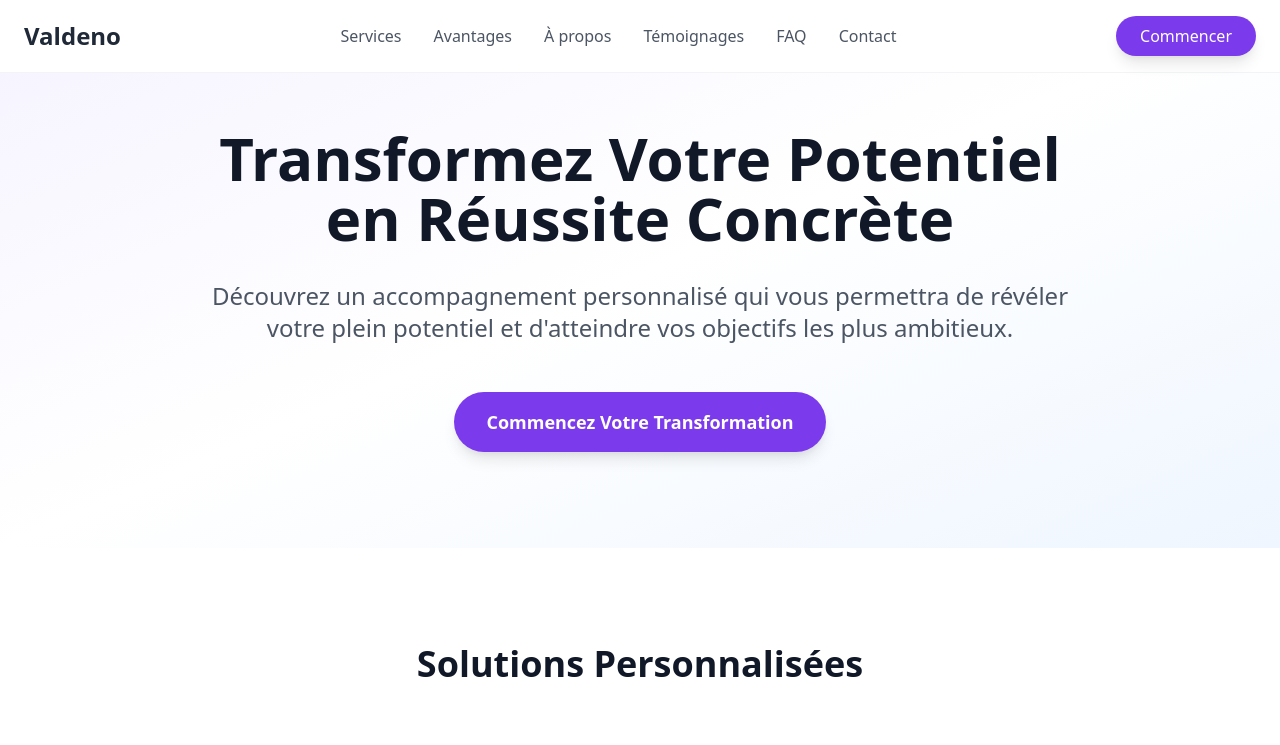
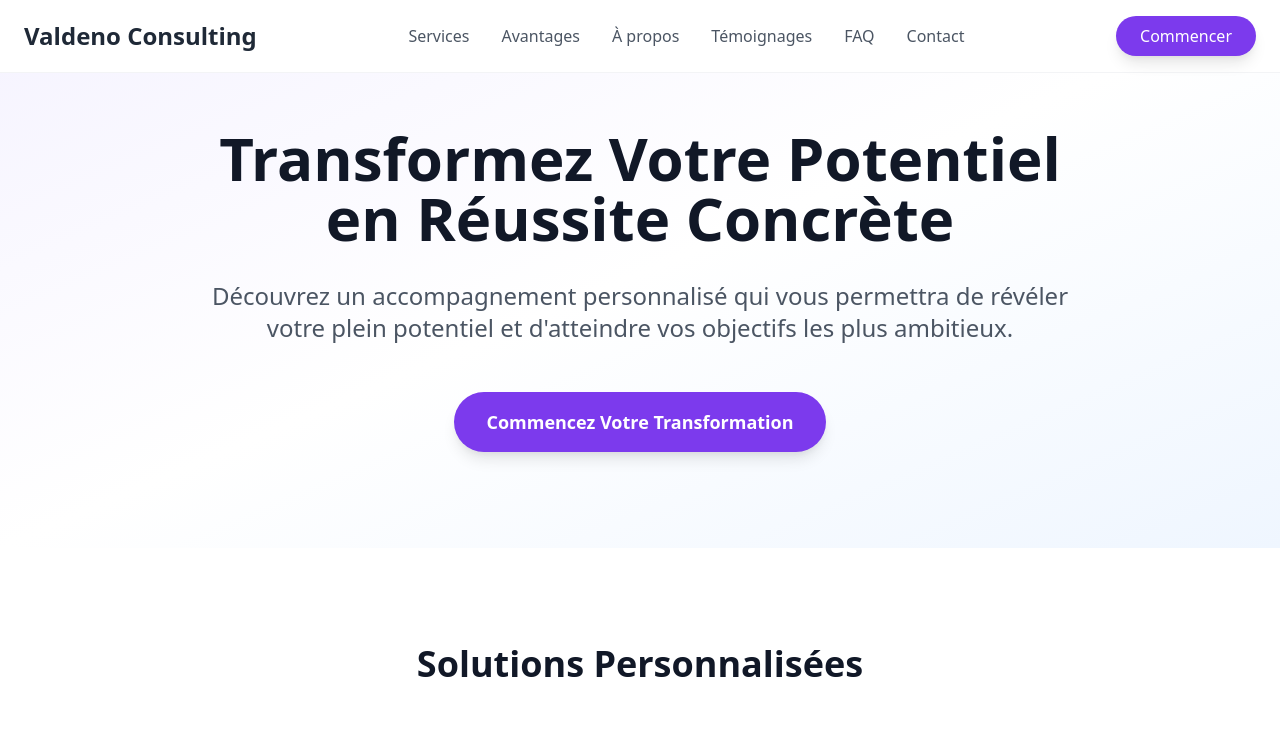
Before and after one commit to valdeno974/conseil-en-d-veloppement-professionnel---personnel-2025-03-11-qkzoz, a plain HTML site: page index.html in a window 1280 px wide. Shown: the top 745 px of the page. Drawn offline with nearby package versions, Linux system fonts and the light colour scheme.

Commit message:
Update index.html

```diff
--- a/index.html
+++ b/index.html
@@ -27,7 +27,7 @@
         <nav class="container mx-auto px-6 py-4">
             <div class="flex items-center justify-between">
                 <a href="https://valdeno974.github.io/conseil-en-d-veloppement-professionnel---personnel-2025-03-11-qkzoz" class="text-2xl font-bold text-gray-800 hover:text-gray-700 transition-colors duration-300">
-                    Valdeno
+                    Valdeno Consulting
                 </a>
                 <div class="hidden md:flex space-x-8">
                     <a href="#services" class="text-gray-600 hover:text-gray-900 transition-colors duration-300">Services</a>
```
